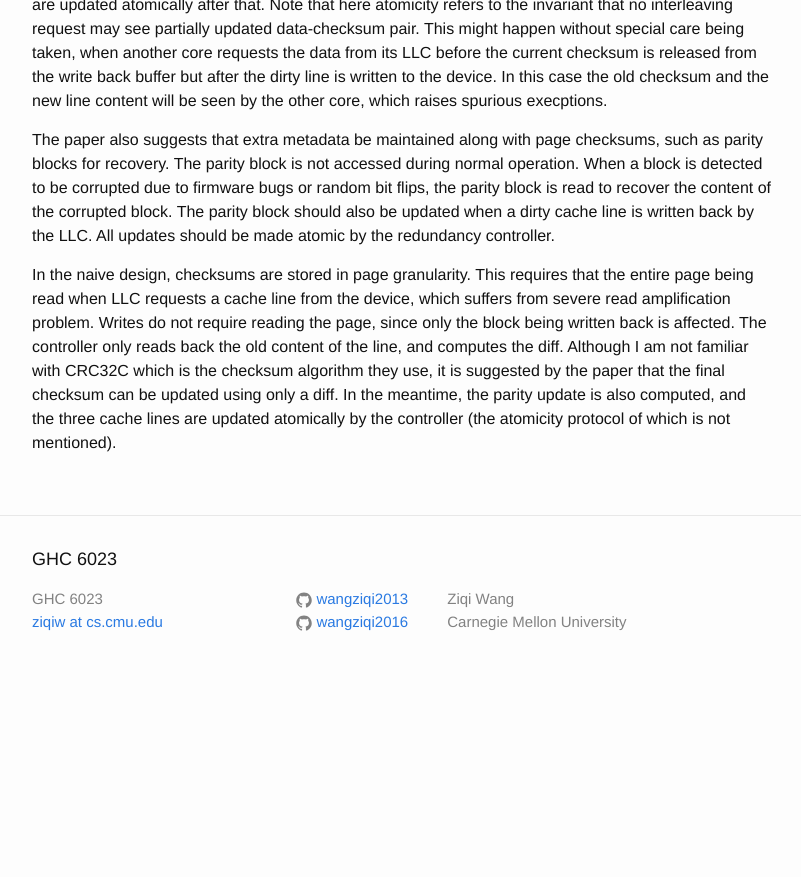
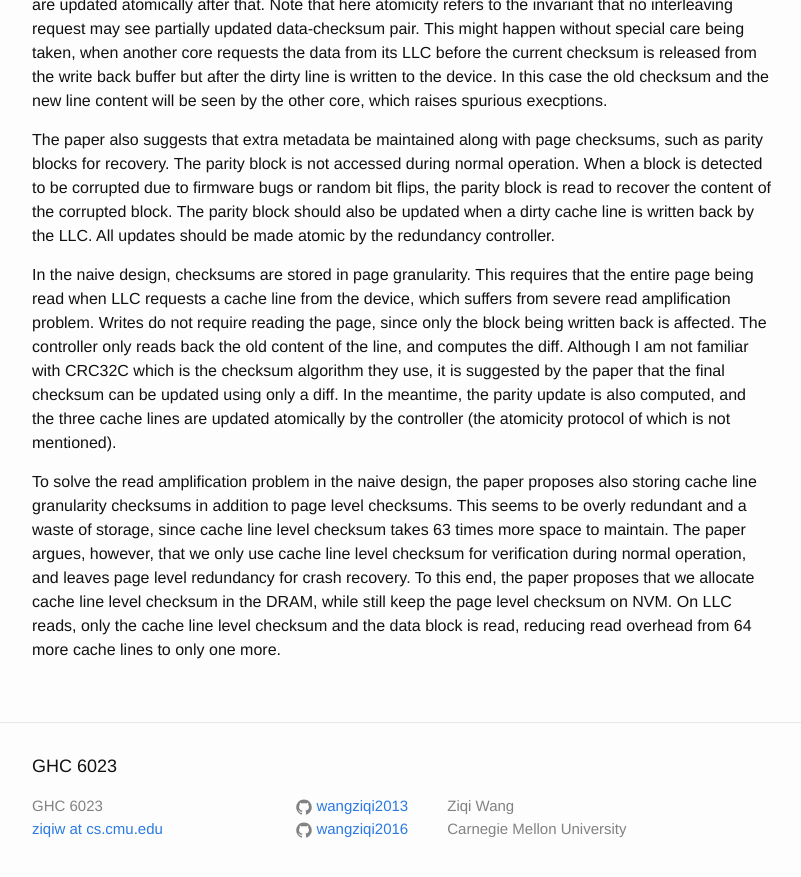
Before and after one commit to wangziqi2013/wangziqi2013.github.io, a Jekyll site: the page built from _posts/2020-01-14-tvrak.markdown, in a window 1280 px wide and 900 px high, scrolled down 1315 px. Shown: the top 877 px of the window, without its empty margins (238-1039 px from the left). Built offline with Jekyll 4.4.1, drawn with Linux system fonts in a browser that asks for light colours; before the commit the page ends 2008 px from its top, so only the background shows below that.

Commit message:
Adding line level checksum

```diff
--- a/_posts/2020-01-14-tvrak.markdown
+++ b/_posts/2020-01-14-tvrak.markdown
@@ -60,3 +60,11 @@ content of the line, and computes the diff. Although I am not familiar with CRC3
 they use, it is suggested by the paper that the final checksum can be updated using only a diff. In the meantime,
 the parity update is also computed, and the three cache lines are updated atomically by the controller (the atomicity
 protocol of which is not mentioned).
+
+To solve the read amplification problem in the naive design, the paper proposes also storing cache line granularity
+checksums in addition to page level checksums. This seems to be overly redundant and a waste of storage, since cache
+line level checksum takes 63 times more space to maintain. The paper argues, however, that we only use cache line
+level checksum for verification during normal operation, and leaves page level redundancy for crash recovery. To this
+end, the paper proposes that we allocate cache line level checksum in the DRAM, while still keep the page level checksum
+on NVM. On LLC reads, only the cache line level checksum and the data block is read, reducing read overhead from 64 more
+cache lines to only one more.
```
